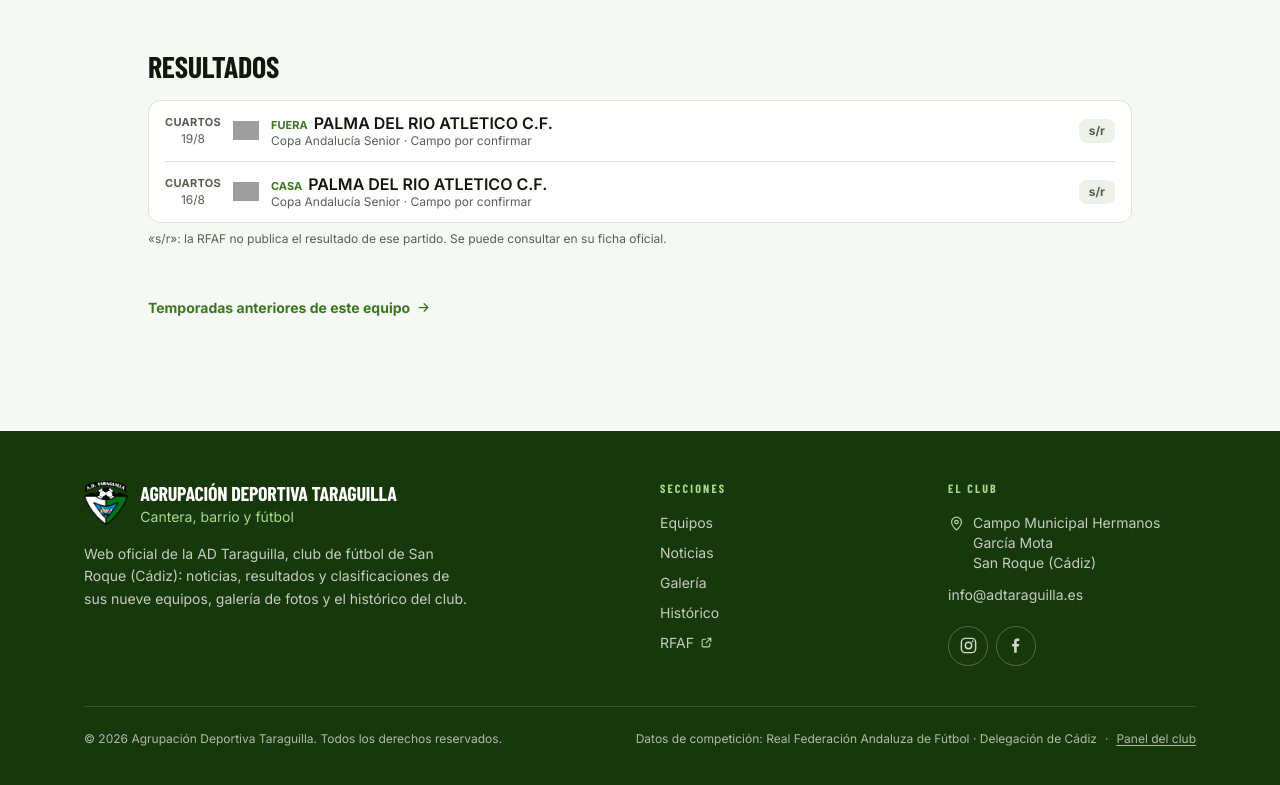
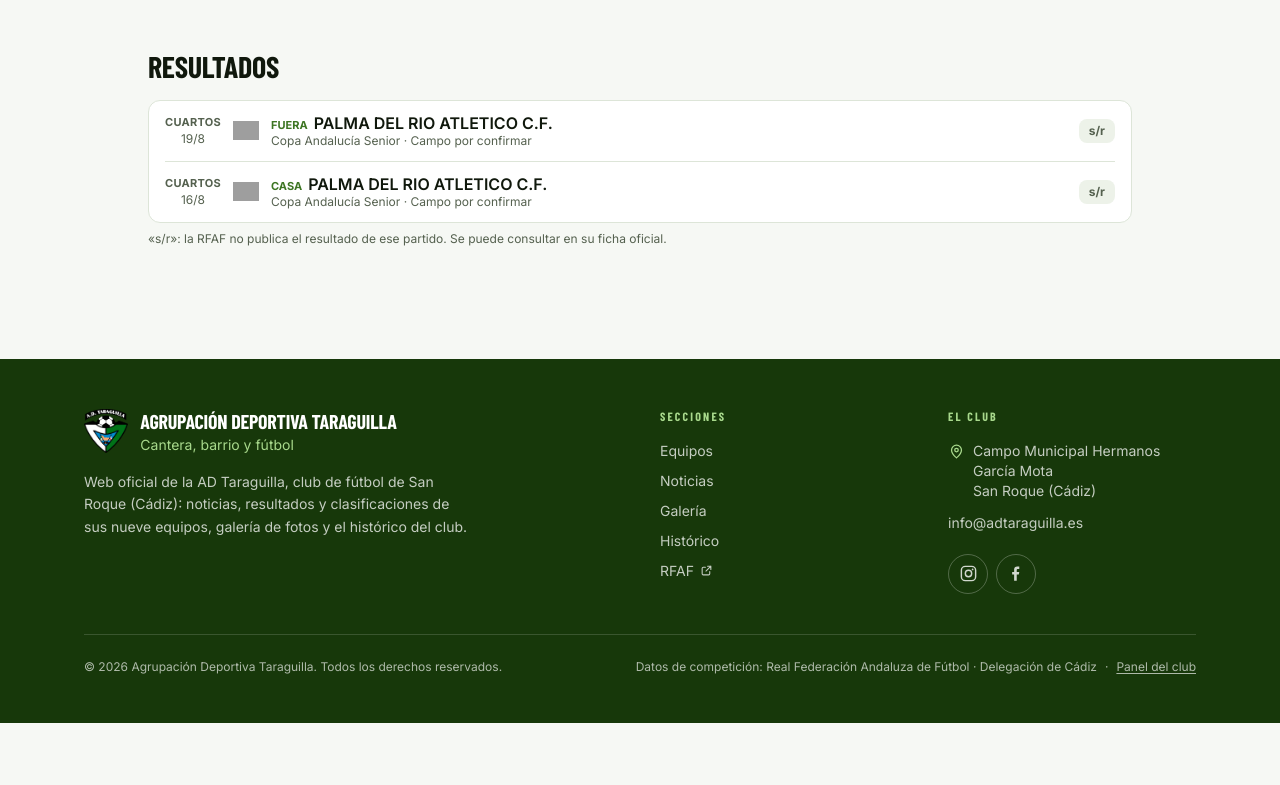
Before and after one commit to NachoBecerra/ADTaraguilla, a Next.js app: page /equipos/primer-equipo in a window 1280 px wide. Shown: the part 3791-4576 px from the top of the page. After the commit the page ends 4514 px from the top, so only its background shows below. Built offline with nearby package versions, Linux system fonts and the light colour scheme; grey boxes are pictures that could not be loaded; a web font is replaced by a local one.

Commit message:
Fuera el enlace al histórico de la ficha del equipo
La ficha va de la competición de ahora, y el histórico ya está en el
menú. Con él se van sus dependencias, que aquí ya no hacían nada.

Co-Authored-By: Claude Opus 5 <noreply@anthropic.com>

```diff
--- a/src/app/equipos/[id]/page.tsx
+++ b/src/app/equipos/[id]/page.tsx
@@ -15,7 +15,6 @@ import {
 } from "@/lib/competicion";
 import { site } from "@/data/site";
 import Clasificacion from "@/components/Clasificacion";
-import { historicoDe } from "@/lib/historico";
 import { getGaleriaDeEquipo } from "@/lib/contenido";
 import Image from "next/image";
 import { FilaPartido, TarjetaProximoPartido } from "@/components/Partidos";
@@ -55,7 +54,6 @@ export default async function PaginaEquipo({ params }: PageProps<"/equipos/[id]"
 
   // Un partido con fecha pasada y sin resultado no es "próximo": va con los
   // disputados, marcado como sin resultado publicado.
-  const historico = historicoDe(equipo.id);
   const fotos = getGaleriaDeEquipo(equipo.id);
 
   const disputados = partidos.filter((p) => p.jugado || sinResultado(p));
@@ -211,15 +209,6 @@ export default async function PaginaEquipo({ params }: PageProps<"/equipos/[id]"
           </section>
         ) : null}
 
-        {historico && historico.temporadas.length > 0 ? (
-          <Link
-            href="/historico"
-            className="inline-flex items-center gap-1.5 text-sm font-bold text-club-soft"
-          >
-            Temporadas anteriores de este equipo
-            <IconoFlecha size={15} />
-          </Link>
-        ) : null}
       </div>
     </>
   );
```
